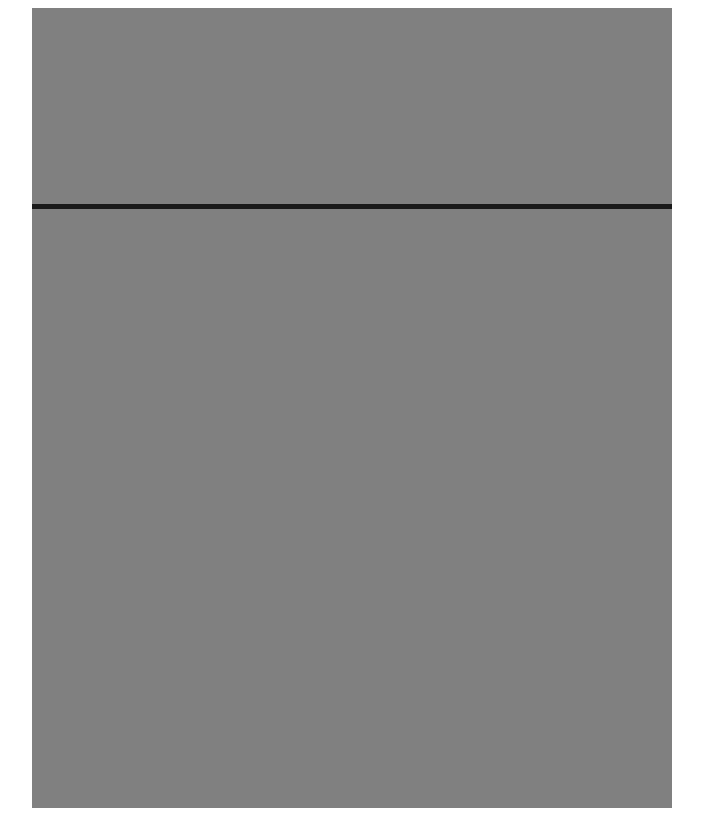
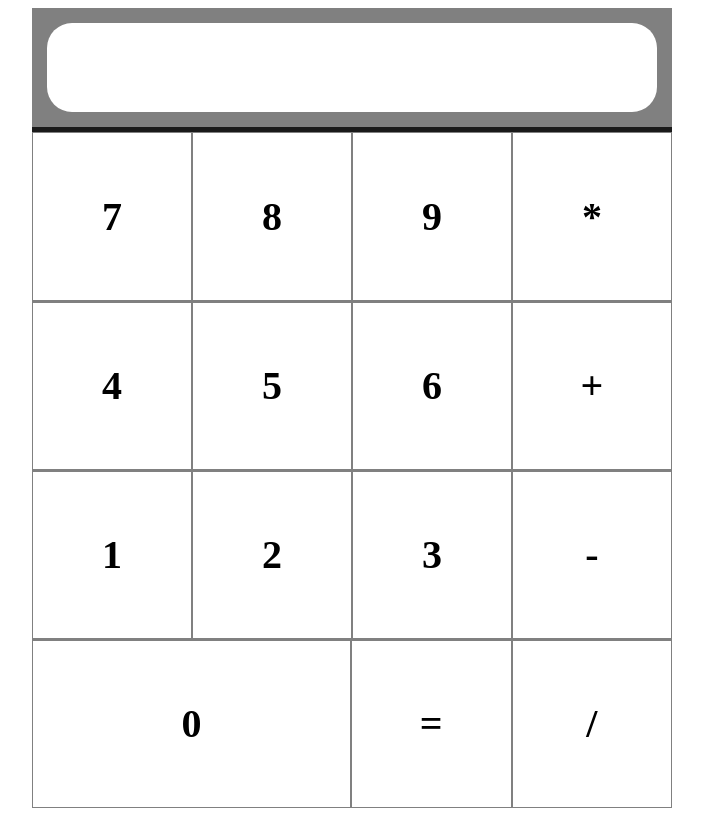
Before and after one commit to JK9913/Calculator, a plain HTML site: page index.html in a window 1280 px wide. Shown: the whole page, without its empty margins (296-999 px from the left). Drawn offline with Linux system fonts and the light colour scheme.

Commit message:
added h1 to screen-inner and css to place and style the text

```diff
--- a/index.html
+++ b/index.html
@@ -8,31 +8,64 @@
 </head>
 <body>
     <div class="calculator">
-        <div class="screen">
-
+        <div class="screen-outer">
+            <div class="screen-inner">
+                <h1></h1>
+            </div>
         </div>
         <div class="keypad">
             <div class="keys">
-                <div class="key"></div>
-                <div class="key"></div>
-                <div class="key"></div>
-                <div class="key"></div>
+                <div class="key">
+                    <h1 class="digit">7</h1>
+                </div>
+                <div class="key">
+                    <h1 class="digit">8</h1>
+                </div>
+                <div class="key">
+                    <h1 class="digit">9</h1>
+                </div>
+                <div class="key">
+                    <h1 class="operator">*</h1>
+                </div>
             </div>
             <div class="keys">
-                <div class="key"></div>
-                <div class="key"></div>
-                <div class="key"></div>
-                <div class="key"></div>
+                <div class="key">
+                    <h1 class="digit">4</h1>
+                </div>
+                <div class="key">
+                    <h1 class="digit">5</h1>
+                </div>
+                <div class="key">
+                    <h1 class="digit">6</h1>
+                </div>
+                <div class="key">
+                    <h1 class="operator">+</h1>
+                </div>
             </div>
             <div class="keys">
-                <div class="key"></div>
-                <div class="key"></div>
-                <div class="key"></div>
-                <div class="key"></div>
+                <div class="key">
+                    <h1 class="digit">1</h1>
+                </div>
+                <div class="key">
+                    <h1 class="digit">2</h1>
+                </div>
+                <div class="key">
+                    <h1 class="digit">3</h1>
+                </div>
+                <div class="key">
+                    <h1 class="operator">-</h1>
+                </div>
             </div>
             <div class="keys-bottom">
-                <div class="key-zero"></div>
-                <div class="key"></div>
+                <div class="key-zero">
+                    <h1 class="digit">0</h1>
+                </div>
+                <div class="key">
+                    <h1 class="operator">=</h1>
+                </div>
+                <div class="key">
+                    <h1 class="operator">/</h1>
+                </div>
             </div>
         </div>
     </div>
--- a/style.css
+++ b/style.css
@@ -17,10 +17,22 @@ body{
     flex-direction: column;
 }
 
-.screen {
+.screen-outer {
     background-color: grey;
     flex-grow: 1;
     flex-shrink: 2;
+    display: flex;
+    justify-content: stretch;
+    align-items: stretch;
+    min-height: 1vh;
+    min-width: 1vh;
+}
+
+.screen-inner {
+    flex: 1;
+    background-color: white;
+    margin: 15px;
+    border-radius: 25px;
 }
 
 .keypad {
@@ -37,8 +49,8 @@ body{
     flex: 1;
     display: flex;
     flex-direction: row;
-    justify-content: space-evenly;
-    align-items: center;
+    justify-content: stretch;
+    align-items: stretch;
 
 }
 
@@ -46,8 +58,40 @@ body{
     flex: 1;
     background-color: white;
     margin: 1px;
+    display: flex;
+    justify-content: center;
+    align-items: center;
+    color: black;
+    font-size: 20px;
+    transition: font-size 0.2s;
 }
+
 .key-zero {
-    flex-grow: 3;
+    flex: 2;
+    margin: 1px;
+    background-color: white;
+    margin: 1px;
+    display: flex;
+    justify-content: center;
+    align-items: center;
+    color: black;
+    font-size: 20px;
+    transition: font-size 0.2s;
+}
+
+.key:hover, .key-zero:hover {
+    background-color: rgb(180, 180, 180);
+    font-size: 18px;
+}
+
+.screen-inner {
+    font-size: 40px;
+    display: flex;
+    flex-direction: column;
+    justify-content: flex-end;
+    align-items: flex-end;
+
+}
+.screen-inner h1 {
     margin: 1px;
 }
```
Also changed, not shown: script.js (+24 -0 lines).
